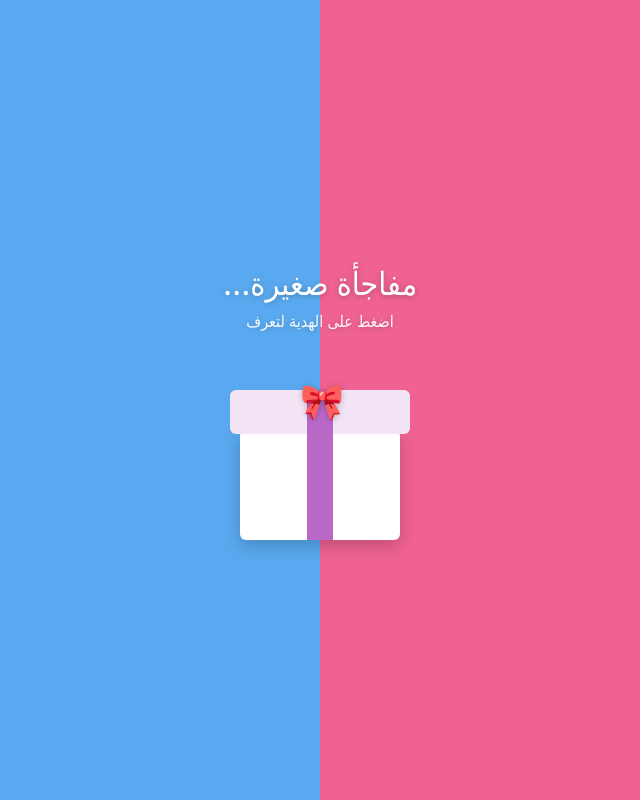
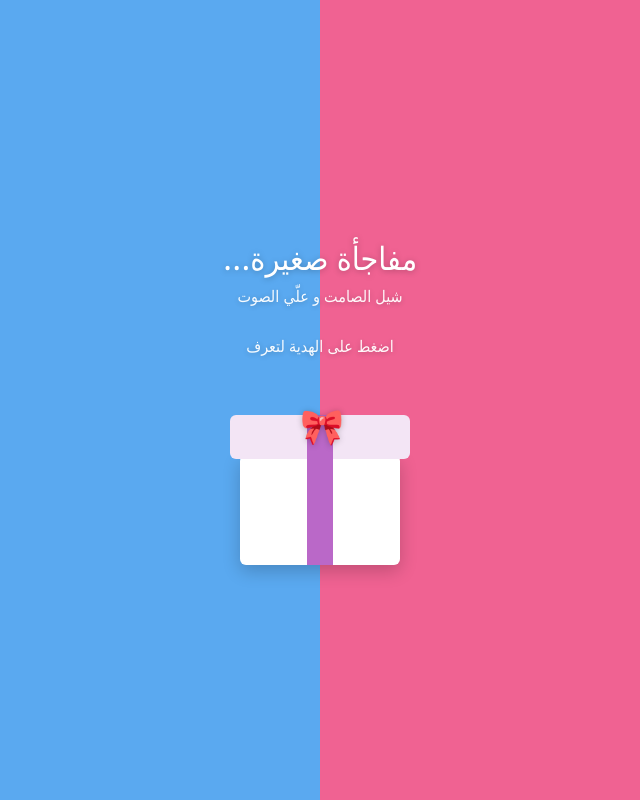
Before and after one commit to hassanatwi92/Boy-or-girl, a plain HTML site: page index.html in a window 1280 px wide. Shown: the whole page, without its empty margins (320-960 px from the left). Drawn offline with Linux system fonts and the light colour scheme.

Commit message:
Add Arabic text to the introduction section

```diff
--- a/index.html
+++ b/index.html
@@ -40,6 +40,7 @@ p{margin:0 0 28px;opacity:.95}
 <div class="stage">
   <div id="intro">
     <h1 dir="rtl">مفاجأة صغيرة…</h1>
+    <p dir="rtl">شيل الصامت و علّي الصوت</p>
     <p dir="rtl">اضغط على الهدية لتعرف</p>
     <div id="gift" role="button" aria-label="افتح الهدية">
       <div class="box"><div class="rib"></div></div>
```
